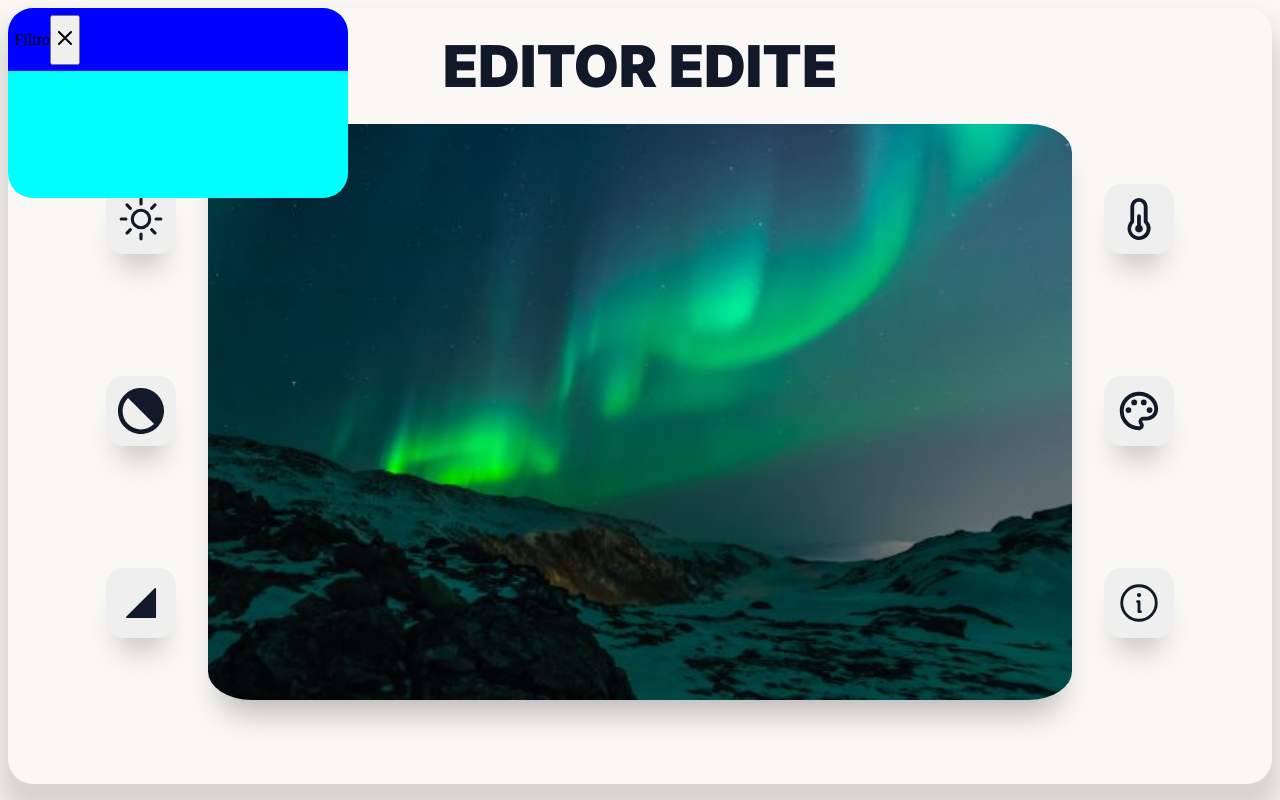
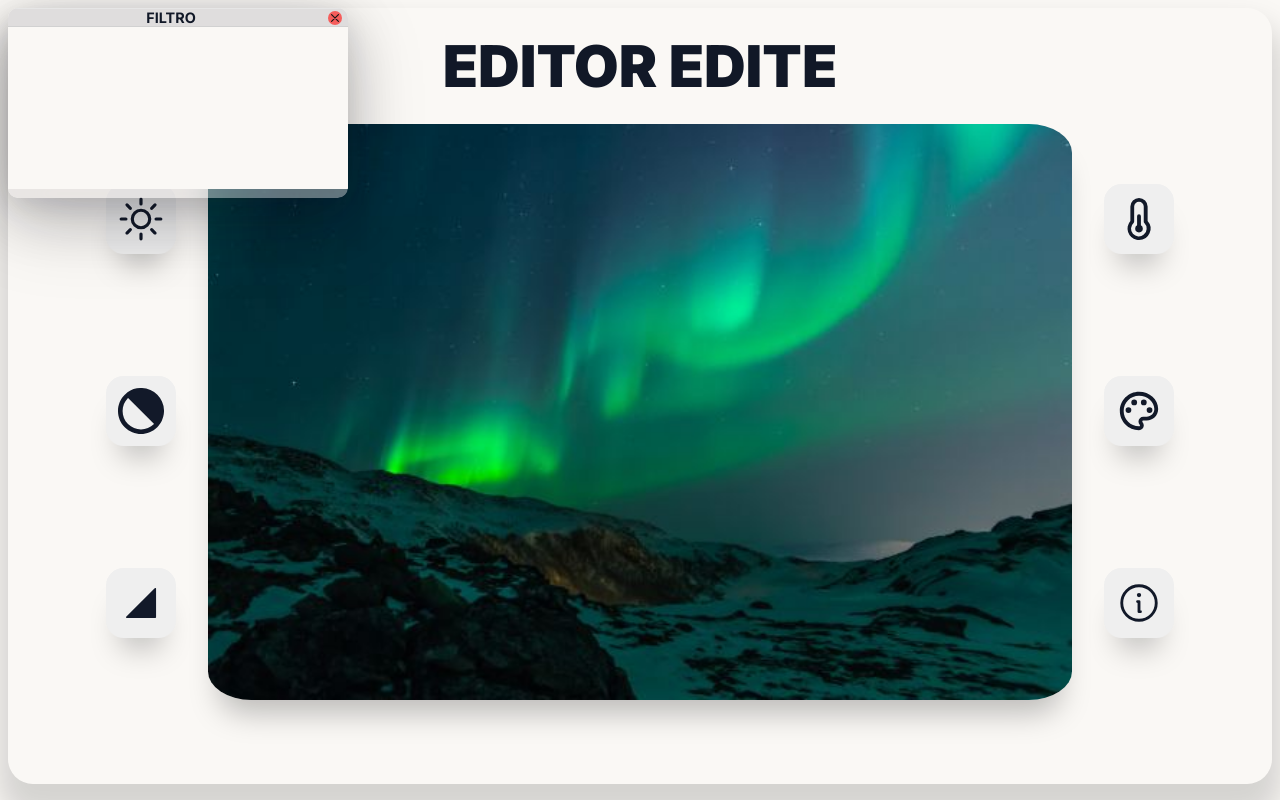
Before and after one commit to mamutthe/image-editor, a website: page index.html in a window 1280 px wide. Drawn offline with Linux system fonts and the light colour scheme.

Commit message:
filter window style update

```diff
--- a/createUI.js
+++ b/createUI.js
@@ -149,8 +149,8 @@ function onDrag({ movementX, movementY }) {
 }
 /* if ($window != null) { */
 $window.addEventListener('mousedown', () => {
-    $window.classList.add('movePointer');
-    $window.addEventListener('mousemove', onDrag);
+    $window.classList.add('filterWindowMovePointer');
+    document.addEventListener('mousemove', onDrag);
 });
 /* } else throw new Error('$window is null and not an element'); */
 // Carregar modulos
@@ -160,8 +160,8 @@ $window.addEventListener('mousedown', () => {
     eventClick();
 })();
 document.addEventListener('mouseup', () => {
-    $window.classList.remove('movePointer');
-    $window.removeEventListener('mousemove', onDrag);
+    $window.classList.remove('filterWindowMovePointer');
+    document.removeEventListener('mousemove', onDrag);
 });
 // class SlidableFilterInterface
 /* class Start {
--- a/index.html
+++ b/index.html
@@ -15,10 +15,12 @@
     </header>
 
     <div id="window" class="filterWindow">
+      <div class="filterWindowContent"></div>
       <header>
-        <p>Filtro</p>
+        <span>FILTRO</span>
         <button><img src="/icons/x.svg" /></button>
       </header>
+      <div class="filterWindowHeaderBorderBottom"></div>
       <footer></footer>
     </div>
 
--- a/style.css
+++ b/style.css
@@ -27,22 +27,79 @@
 }
 
 .filterWindow {
+  display: flex;
+  flex-direction: column;
   z-index: 9;
   position: absolute;
   height: 190px;
   width: 340px;
-  background-color: cyan;
-  border-radius: 25px;
+  border-radius: 10px;
   overflow: hidden;
+  box-shadow: rgba(17, 17, 26, 0.061) 0px 8px 24px,
+    rgba(17, 17, 26, 0.189) 0px 16px 56px, rgba(17, 17, 26, 0.172) 0px 24px 80px;
 }
 .filterWindow header {
+  order: 1;
   display: flex;
   flex-flow: row;
-  background-color: blue;
-  padding: 6.5px;
+  height: 10%;
+  background-color: hsl(0, 4%, 87%);
+  border-top: 1px solid hsl(0, 0%, 90%);
+  border-bottom: 1px solid hsl(0, 0%, 82%);
 }
 
-.filterWindow .filterWindow.movePointer {
+.filterWindow header button {
+  display: flex;
+  align-items: center;
+  justify-content: center;
+  position: relative;
+  margin-left: auto;
+  border: none;
+  border-radius: 50%;
+  height: 14px;
+  width: 14px;
+  top: 2px;
+  right: 6px;
+  background-color: #f65d5b;
+}
+
+.filterWindow header button img {
+  width: 7.1px;
+  height: 7.1px;
+  filter: invert(0%) sepia(0%) saturate(5071%) hue-rotate(141deg)
+    brightness(99%) contrast(83%);
+}
+
+.filterWindow:hover header button:hover {
+  background-color: #e53936;
+  cursor: pointer;
+}
+.filterWindow header span {
+  margin-left: auto;
+  font-family: 'Inter', sans-serif;
+  font-weight: 700;
+  font-size: 90%;
+  color: var(--bluishblack);
+}
+
+.filterWindowContent {
+  order: 3;
+  z-index: -1;
+  background-color: var(--white);
+  height: 100%;
+  width: 100%;
+}
+
+.filterWindow footer {
+  order: 5;
+  margin-top: auto;
+  padding: 4.5px;
+  background-color: hsla(0, 3%, 83%, 0.459);
+  backdrop-filter: saturate(200%) blur(20px);
+  color: #757575;
+}
+
+.filterWindowMovePointer {
   cursor: move;
 }
 
```
Also changed, not shown: createUI.ts (+4 -4 lines).
